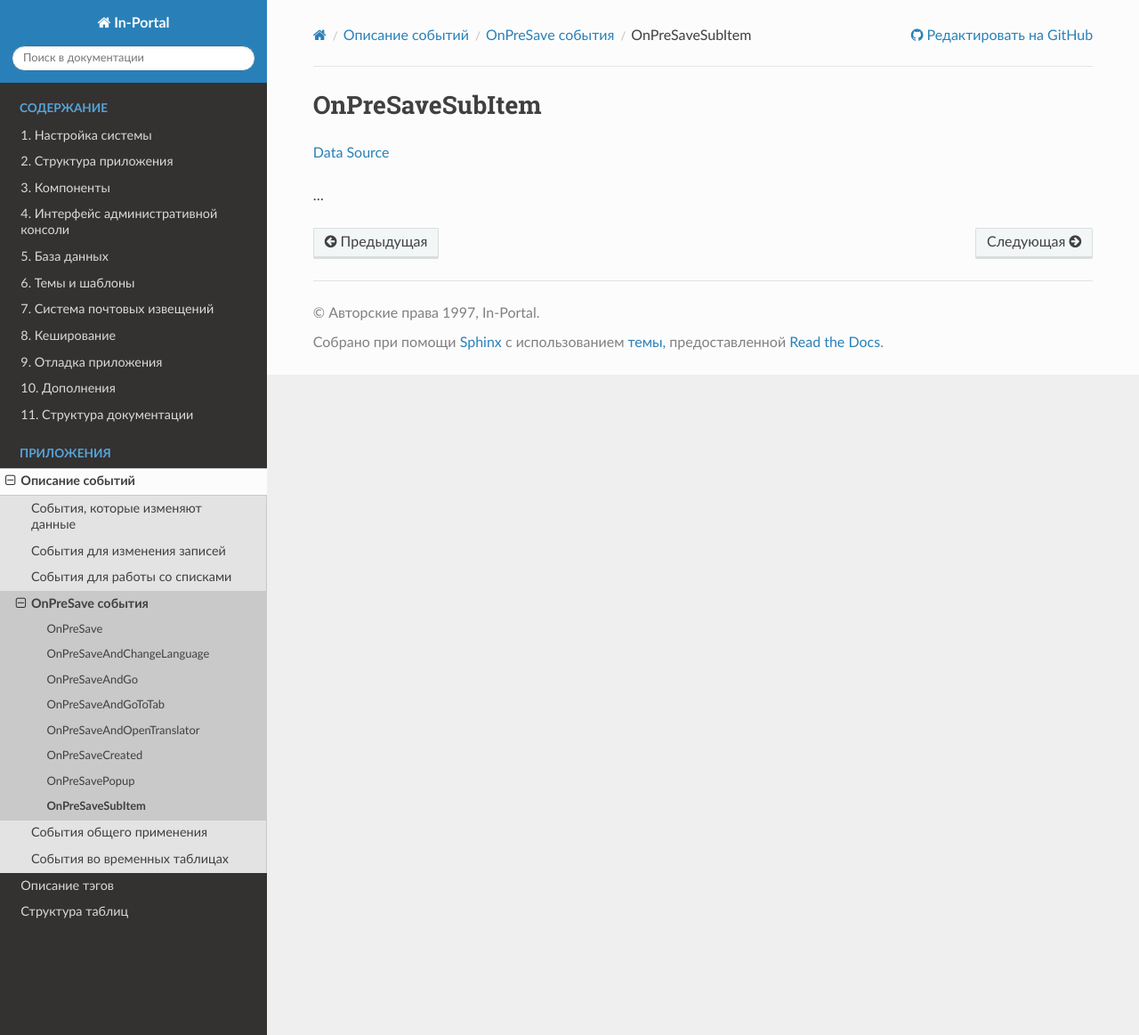
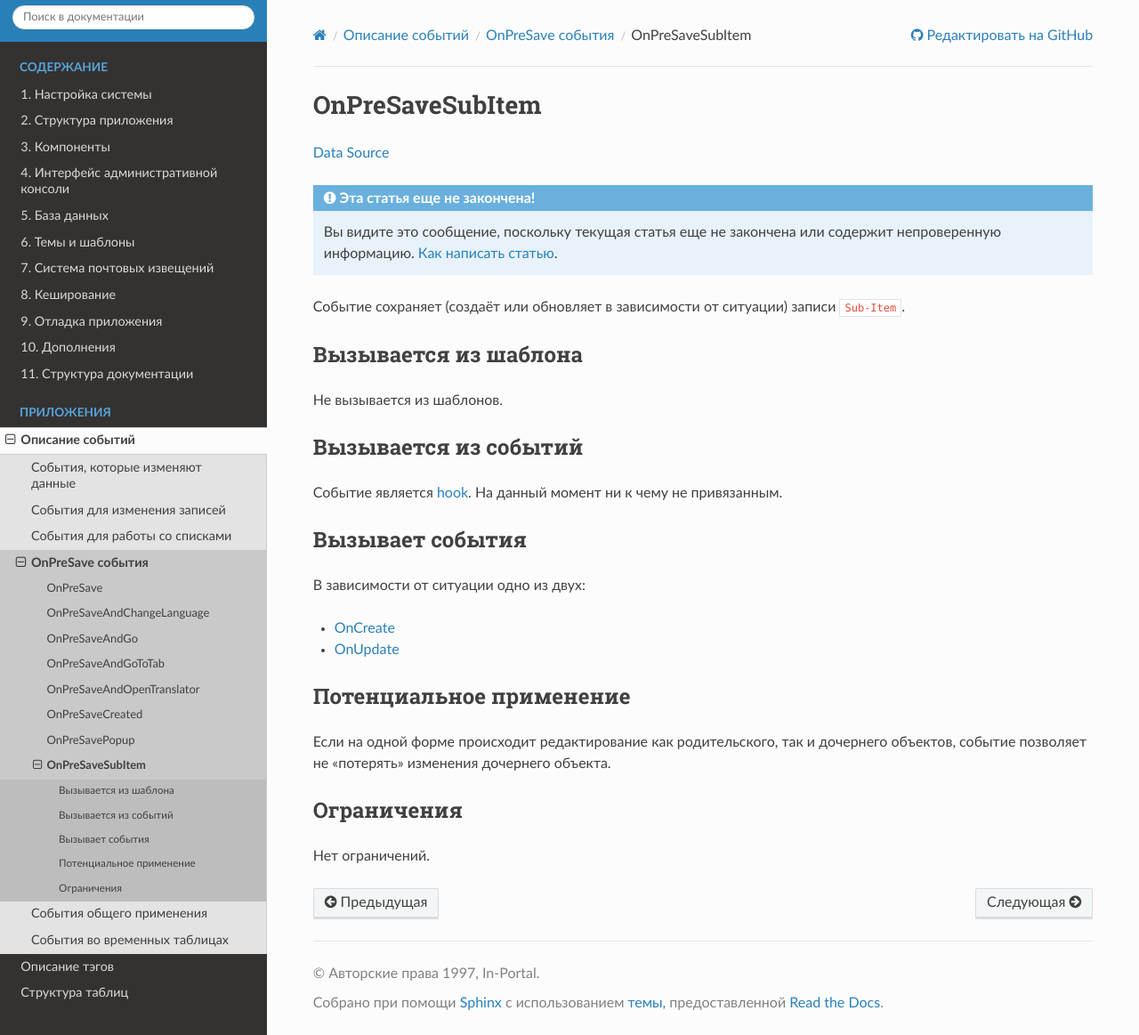
Before and after one commit to in-portal/guide-ru, a Sphinx documentation site: the page built from docs/events/onpresave/on_pre_save_sub_item.rst, in a window 1280 px wide and 1163 px high. Shown: the whole window at 89% size. Built offline with Sphinx 7.4.7 and the Read the Docs theme 3.1.0, drawn with Linux system fonts in a browser that asks for light colours.

Commit message:
Integrated "/events/onpresave/on_pre_save_sub_item.rst"

```diff
--- a/docs/events/onpresave/on_pre_save_sub_item.rst
+++ b/docs/events/onpresave/on_pre_save_sub_item.rst
@@ -2,6 +2,37 @@ OnPreSaveSubItem
 ================
 `Data Source`_
 
-...
+.. include:: /includes/not_finished.rst
+
+Событие сохраняет (создаёт или обновляет в зависимости от ситуации) записи ``Sub-Item``.
+
+Вызывается из шаблона
+---------------------
+
+Не вызывается из шаблонов.
+
+Вызывается из событий
+---------------------
+
+Событие является :doc:`hook </components/unit_configs/hooks>`. На данный момент ни к чему не привязанным.
+
+Вызывает события
+----------------
+
+В зависимости от ситуации одно из двух:
+
+- :doc:`/events/live_editing/on_create`
+- :doc:`/events/live_editing/on_update`
+
+Потенциальное применение
+------------------------
+
+Если на одной форме происходит редактирование как родительского, так и дочернего объектов, событие позволяет
+не "потерять" изменения дочернего объекта.
+
+Ограничения
+-----------
+
+Нет ограничений.
 
 .. _Data Source: http://guide.in-portal.org/rus/index.php/EventHandler:OnPreSaveSubItem
```
